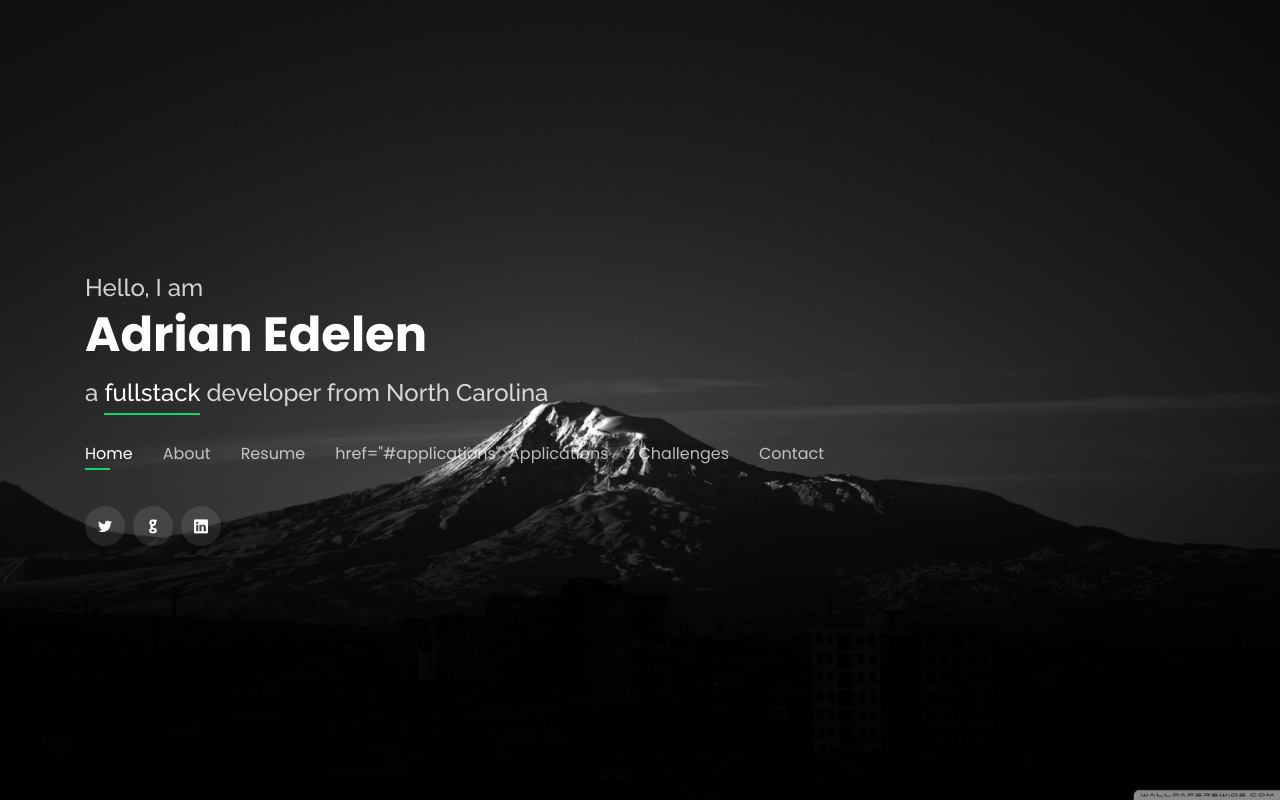
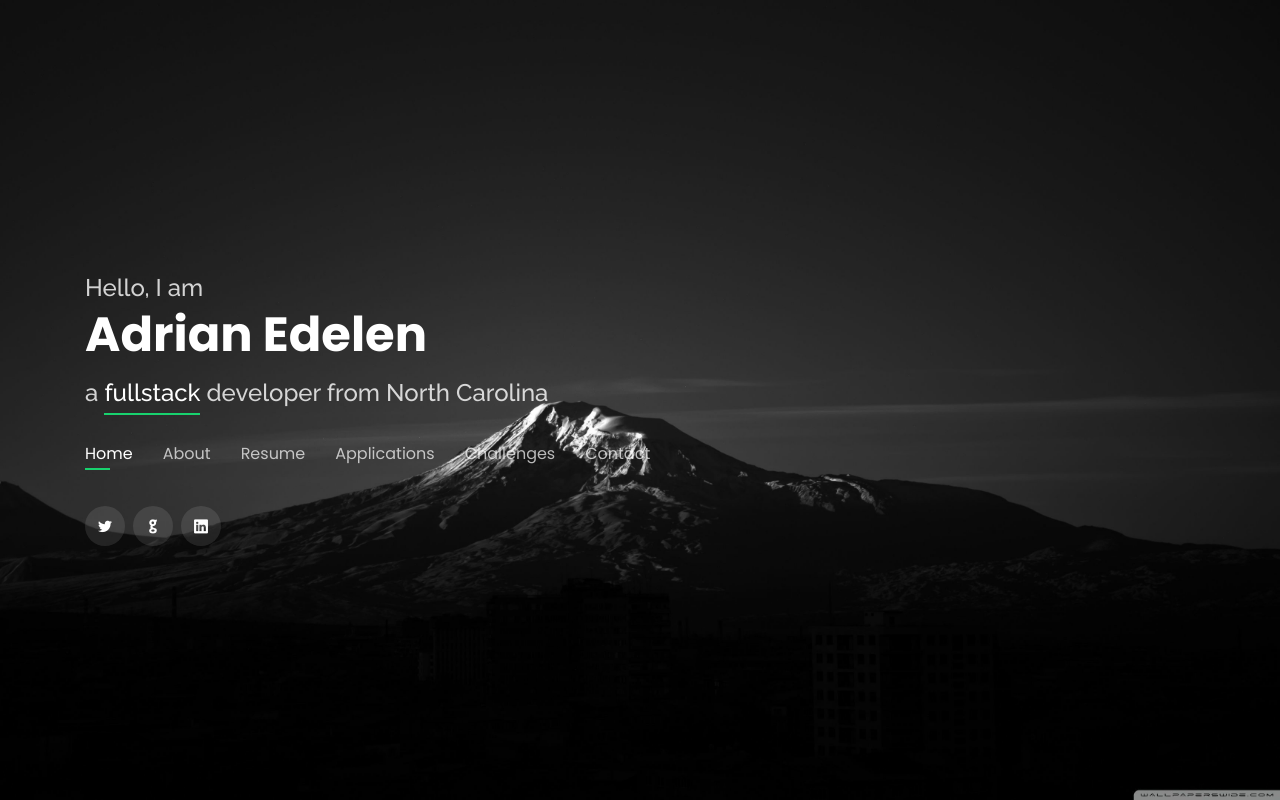
Before and after one commit to AdrianEdelen/Portfolio, a plain HTML site: page index.html in a window 1280 px wide. Drawn offline with nearby package versions, Linux system fonts and the light colour scheme.

Commit message:
fixed an issue with the applications link

```diff
--- a/index.html
+++ b/index.html
@@ -62,14 +62,11 @@
 					<li class="active"><a href="#header">Home</a></li>
 					<li><a href="#about">About</a></li>
 					<li><a href="#resume">Resume</a></li>
-					<li><a <!--class="dropdown-toggle" id="appDropDown"--> href="#applications">Applications</a></li>
+					<li><a href="#applications">Applications</a></li>
 					<li><a href="#challenges">Challenges</a></li>
 					<li><a href="#contact">Contact</a></li>
 				</ul>
-				<!--<div class="dropdown-menu" aria-labelledby="appDropDown">
-					<a class="dropdown-item" href="#applications">Apps</a>
-					<a class="dropdown-item" href="#challenges">Challenges</a>
-				</div>-->
+
 			</nav><!-- .nav-menu -->
 
 			<div class="social-links">
```
